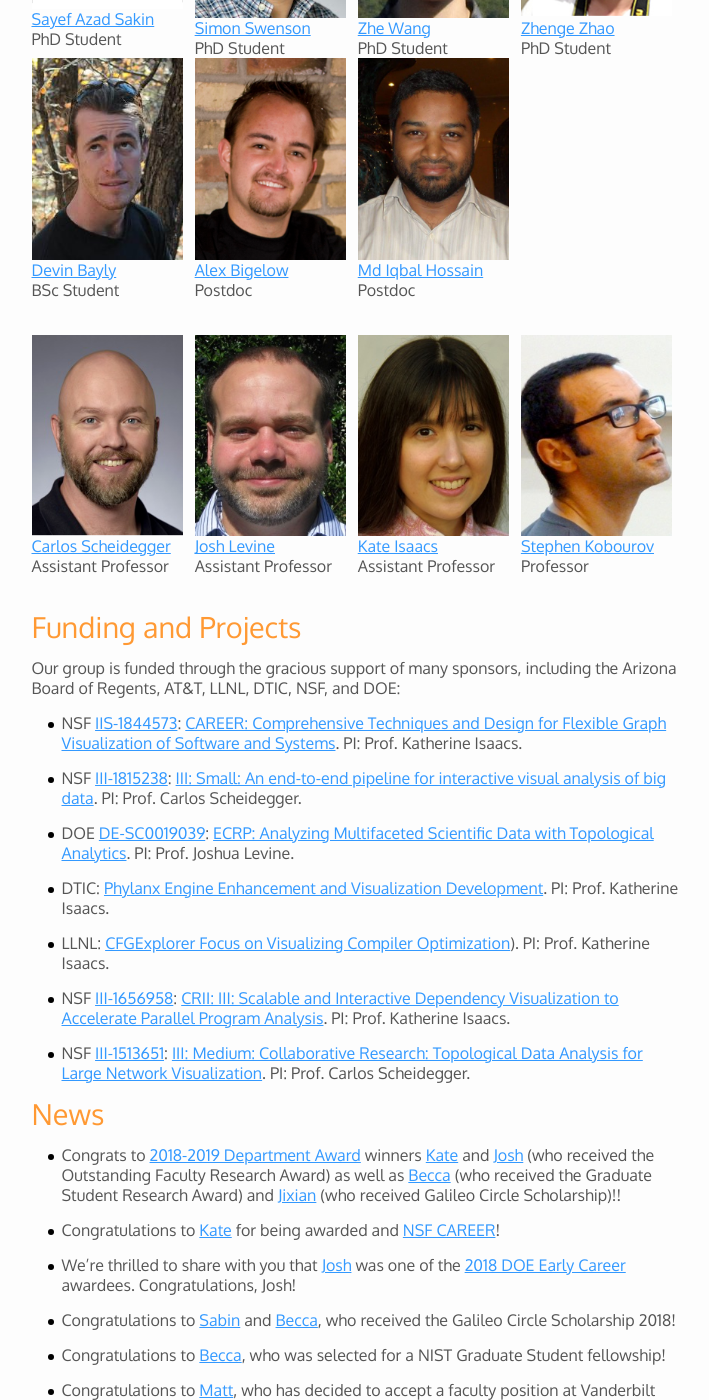
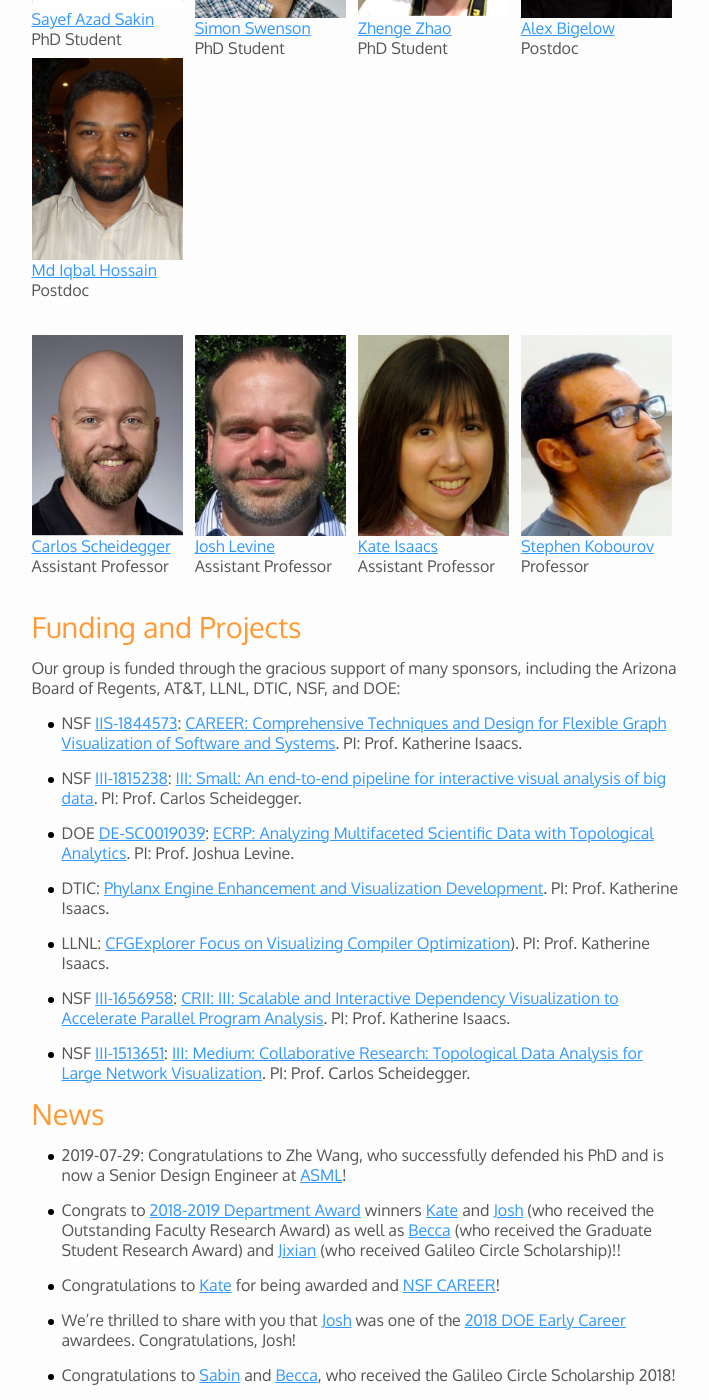
Before and after one commit to hdc-arizona/hdc-arizona.github.io, a Jekyll site: the page built from index.md, in a window 1280 px wide and 1400 px high, scrolled down 1041 px. Shown: the whole window, without its empty margins (136-845 px from the left). Built offline with Jekyll 4.4.1, drawn with Linux system fonts in a browser that asks for light colours.

Commit message:
zhe and devin graduated

```diff
--- a/index.md
+++ b/index.md
@@ -94,6 +94,8 @@ including the Arizona Board of Regents, AT&T, LLNL, DTIC, NSF, and DOE:
 
 ## News
 
+* 2019-07-29: Congratulations to Zhe Wang, who successfully defended his PhD and is now a Senior Design Engineer at [ASML](https://www.asml.com/en)!
+
 * Congrats to [2018-2019 Department Award](https://www.cs.arizona.edu/about/awards) winners [Kate](http://hdc.cs.arizona.edu/people/kisaacs/) and [Josh](https://jalevine.bitbucket.io/) (who received the Outstanding Faculty Research Award) as well as [Becca](https://rjfaust.github.io/) (who received the Graduate Student Research Award) and [Jixian](https://jixianli.github.io/) (who received Galileo Circle Scholarship)!!
 
 * Congratulations to [Kate](https://hdc.cs.arizona.edu/people/kisaacs/) for
```
Also changed, not shown: _students/devin_bayly.md (deleted, +0 -6 lines), _students/zhe_wang.md (deleted, +0 -6 lines).
